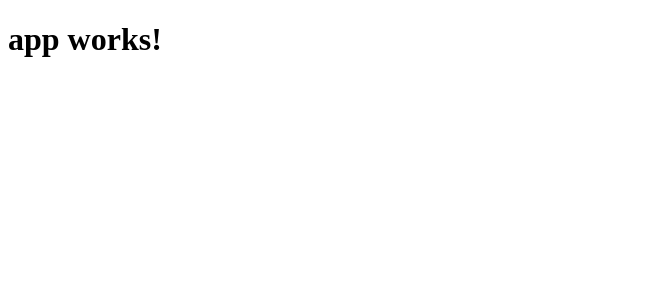
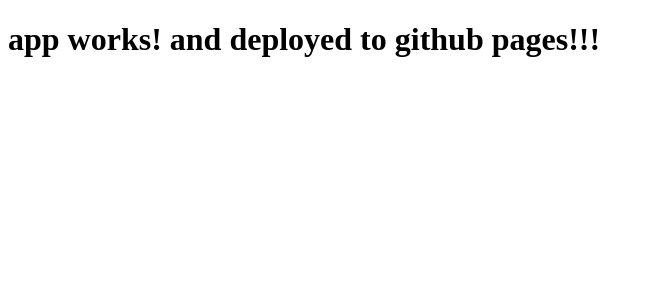
Before and after one commit to hyounoo/angular-tour-of-heroes, an Angular app: page / in a window 1280 px wide. Shown: the top 300 px of the page, without its empty margins (0-652 px from the left). Built offline with nearby package versions, Linux system fonts and the light colour scheme.

Commit message:
github pages deply test

```diff
--- a/package.json
+++ b/package.json
@@ -8,7 +8,8 @@
     "build": "ng build",
     "test": "ng test",
     "lint": "ng lint",
-    "e2e": "ng e2e"
+    "e2e": "ng e2e",
+    "deploy": "ng build -prod -sm -ec -bh angular-cli-ghpages & ngh --no-silent"
   },
   "private": true,
   "dependencies": {
--- a/src/app/app.component.ts
+++ b/src/app/app.component.ts
@@ -6,5 +6,5 @@
   styleUrls: ['./app.component.css']
 })
 export class AppComponent {
-  title = 'app works!';
+  title = 'app works! and deployed to github pages!!!';
 }
```
